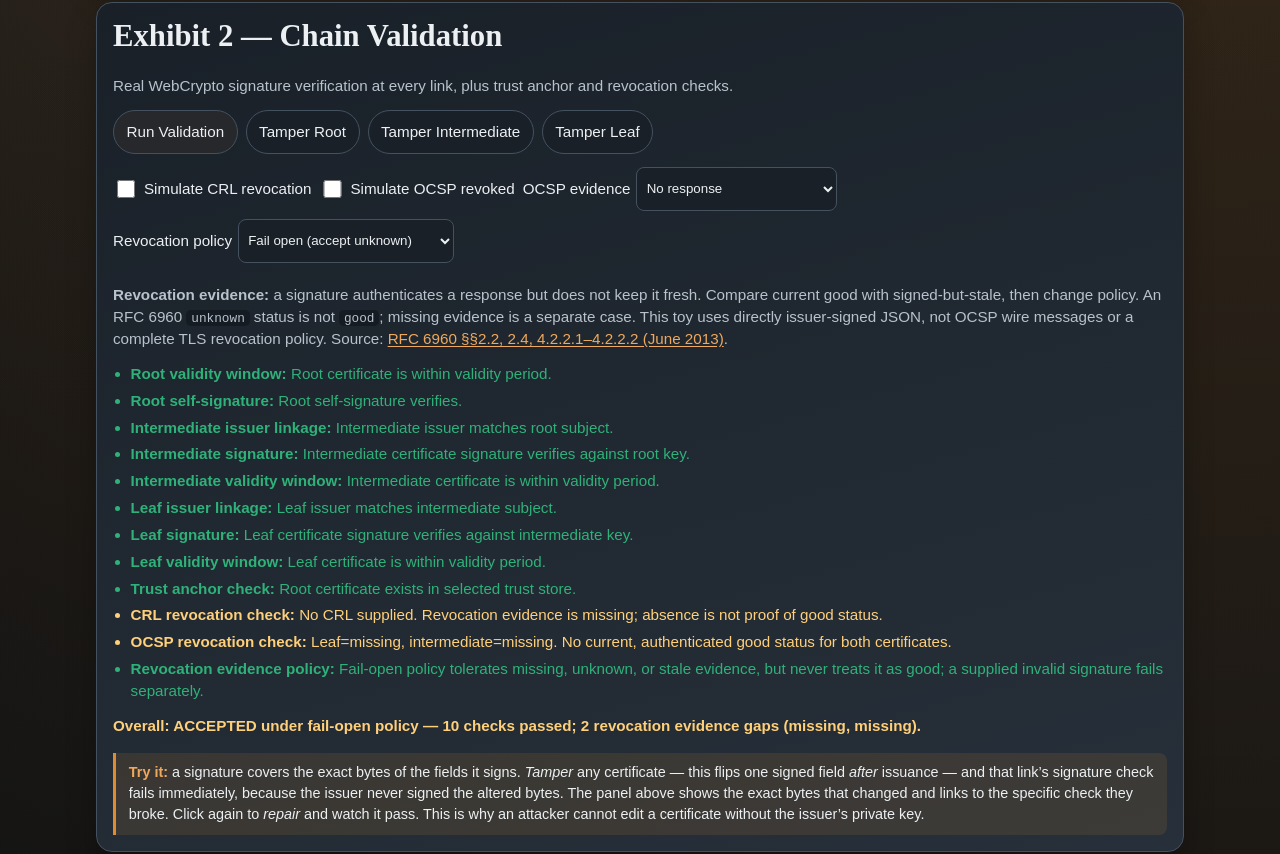
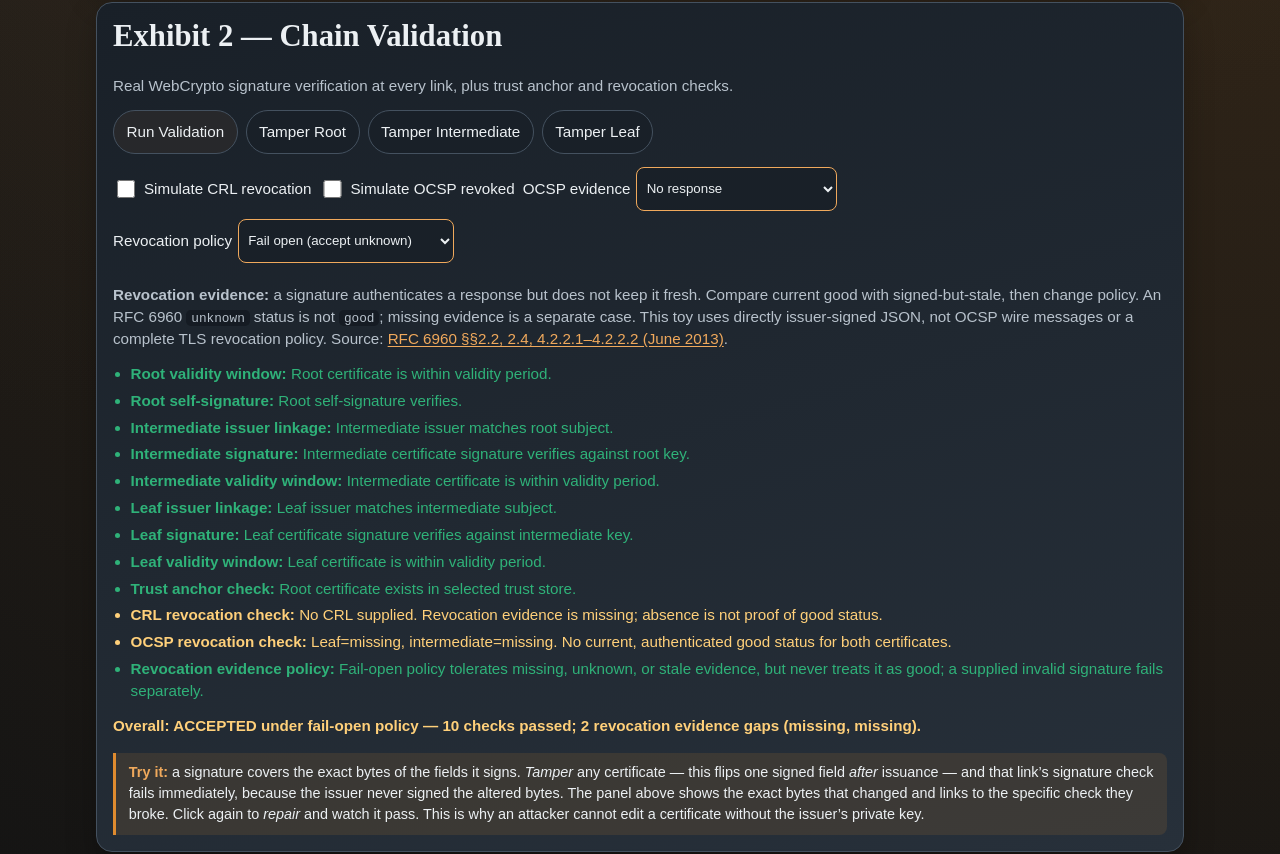
Before and after one commit to systemslibrarian/crypto-lab-pki-chain, a website built with Vite: page index.html in a window 1280 px wide. Shown: the part 1751-2605 px from the top of the page. Built offline with nearby package versions, Linux system fonts and the light colour scheme.

Commit message:
Increase revocation control border contrast

```diff
--- a/src/style.css
+++ b/src/style.css
@@ -1044,7 +1044,7 @@ input:focus-visible {
 #exhibit-2 select {
   max-width: 100%;
   min-height: 44px;
-  border: 1px solid var(--border);
+  border: 1px solid var(--accent-ink);
   border-radius: 0.5rem;
   background: var(--surface);
   color: var(--text);
```
